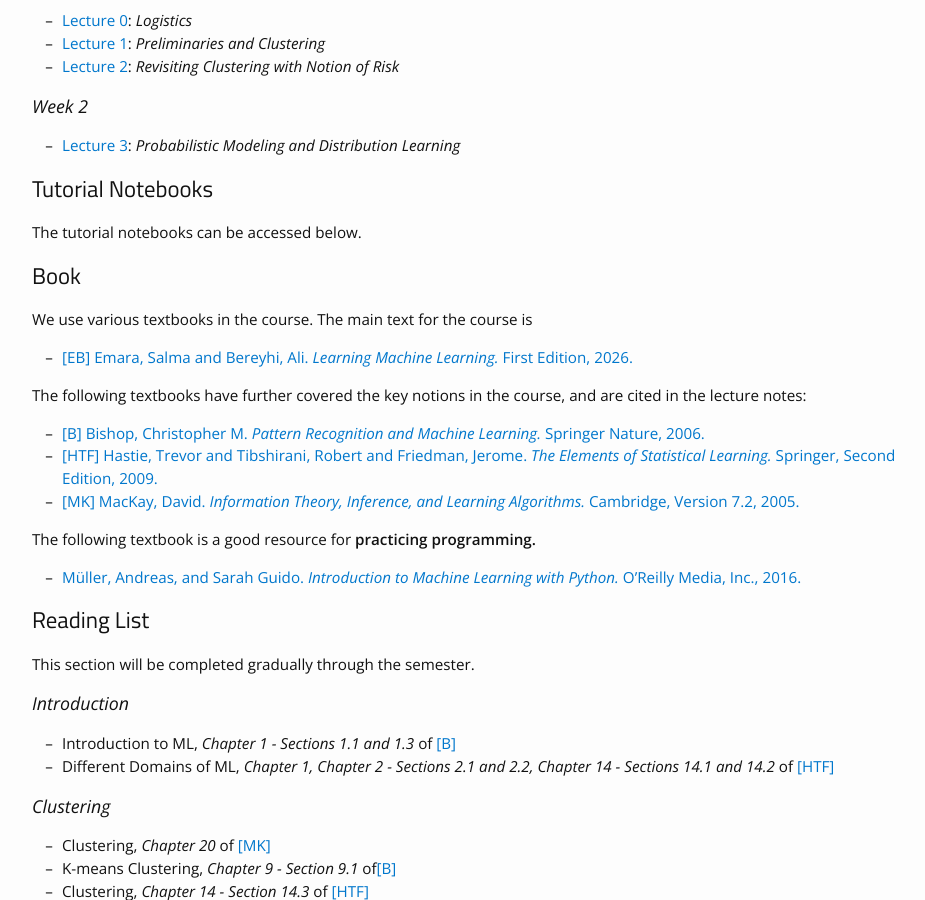
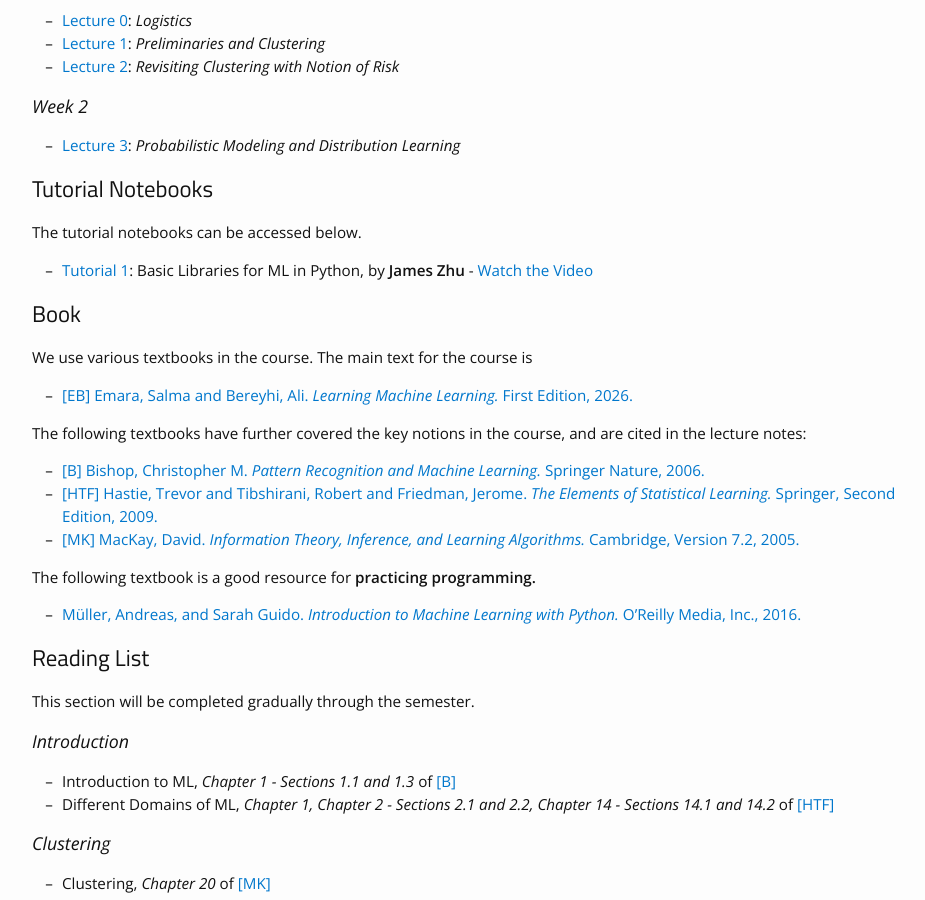
Before and after one commit to bereyhi-courses/ml-utoronto, a Jekyll site: the page built from materials.md, in a window 1280 px wide and 900 px high, scrolled down 568 px. Shown: the whole window, without its empty margins (163-1088 px from the left). Built offline with Jekyll 4.4.1, drawn with Linux system fonts in a browser that asks for light colours; nearby versions of some CDN libraries.

```diff
--- a/materials.md
+++ b/materials.md
@@ -32,7 +32,7 @@ The lecture notes are uploaded through the semester.
 
 ## Tutorial Notebooks
 The tutorial notebooks can be accessed below.
-<!-- * [Tutorial 1](https://github.com/seyedsaleh/AplDL-tutorials-ece1508/blob/main/Tutorial_Notebooks/Tutorial1-Python-and-ML-Fundamentals.ipynb): Intro to Python, Basic ML in Python, by __Saleh Tabatabaei__ -->
+* [Tutorial 1](): Basic Libraries for ML in Python, by __James Zhu__ - [Watch the Video](https://play.library.utoronto.ca/watch/2a7ab26d056175f4ecdf9bcfc66a10f7)
 <!-- * [Tutorial 2](https://github.com/seyedsaleh/AplDL-tutorials-ece1508/blob/main/Tutorial_Notebooks/Tutorial2-PyTorch.ipynb): Intro to PyTorch, Auto-grad, by __Saleh Tabatabaei__ [Watch the Video](https://play.library.utoronto.ca/watch/a5ad772e800fc000c61aaea3a2f3a510) -->
 <!-- * [Tutorial 3](https://github.com/seyedsaleh/AplDL-tutorials-ece1508/blob/main/Tutorial_Notebooks/Tutorial3-Overfitting%2C%20Dropout%2C%20BatchNorm%2C%20L1%20and%20L2%20Regularization.ipynb): Underfitting and Overfitting: How to Prevent Them, by __Saleh Tabatabaei__ [Watch the Video](https://play.library.utoronto.ca/watch/b9c9fc747655d341a11400fa42cd85b6) -->
 <!-- * [Tutorial 4](https://github.com/seyedsaleh/AplDL-tutorials-ece1508/tree/main/Tutorial_Notebooks/Tutorial4-CNN%2C%20AlexNet%20in%20PyTorch): CNNs by __Saleh Tabatabaei__ [Watch the Video](https://play.library.utoronto.ca/watch/5814f9ece8b5d1687112f32649621720) -->
```
